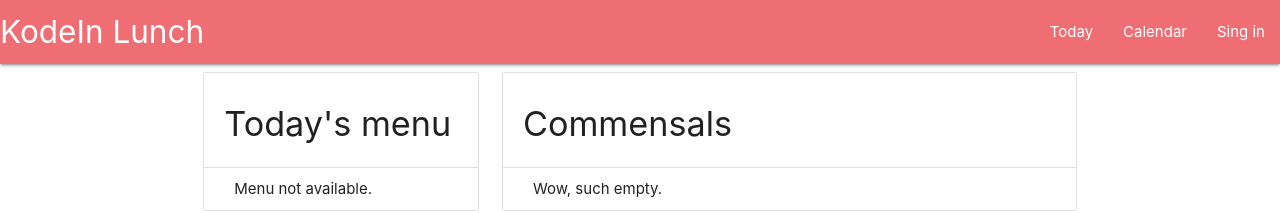
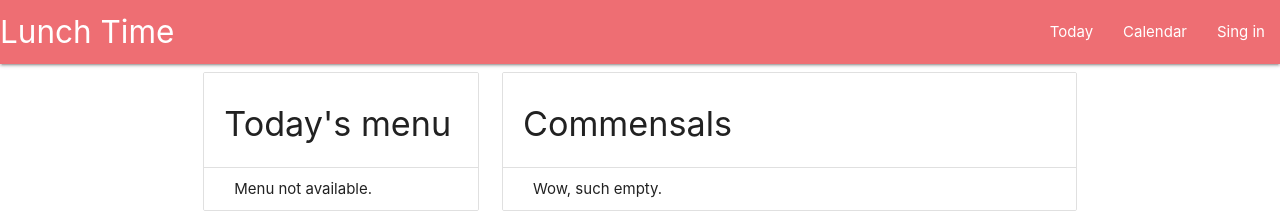
Before and after one commit to GeraldAburto/lunchtime, a React (Create React App) app: page / in a window 1280 px wide. Shown: the top 213 px of the page. Built offline with nearby package versions, Linux system fonts and the light colour scheme.

Commit message:
Rename project

```diff
--- a/public/index.html
+++ b/public/index.html
@@ -26,7 +26,7 @@
     -->
     <!--Import Google Icon Font-->
     <link href="https://fonts.googleapis.com/icon?family=Material+Icons" rel="stylesheet">
-    <title>KodeIn Lunch</title>
+    <title>Lunch Time</title>
   </head>
   <body>
     <noscript>You need to enable JavaScript to run this app.</noscript>
--- a/src/components/navbar/navbar.component.js
+++ b/src/components/navbar/navbar.component.js
@@ -5,7 +5,7 @@ const Navbar = () => {
     return (
         <nav>
             <div className='nav-wrapper'>
-                <Link to='/' className='brand-logo'>KodeIn Lunch</Link>
+                <Link to='/' className='brand-logo'>Lunch Time</Link>
                 <ul id='nav-mobile' className='right hide-on-med-and-down'>
                     <li><Link to='/today'>Today</Link></li>
                     <li><Link to='/calendar'>Calendar</Link></li>
--- a/src/index.js
+++ b/src/index.js
@@ -1,15 +1,15 @@
 import React from 'react';
 import ReactDOM from 'react-dom';
-import { BrowserRouter } from 'react-router-dom';
+import { HashRouter } from 'react-router-dom';
 
 import './index.css';
 import App from './App';
 import * as serviceWorker from './serviceWorker';
 
 
-ReactDOM.render(<BrowserRouter>
+ReactDOM.render(<HashRouter>
     <App />
-</BrowserRouter>, document.getElementById('root'));
+</HashRouter>, document.getElementById('root'));
 
 // If you want your app to work offline and load faster, you can change
 // unregister() to register() below. Note this comes with some pitfalls.
```
